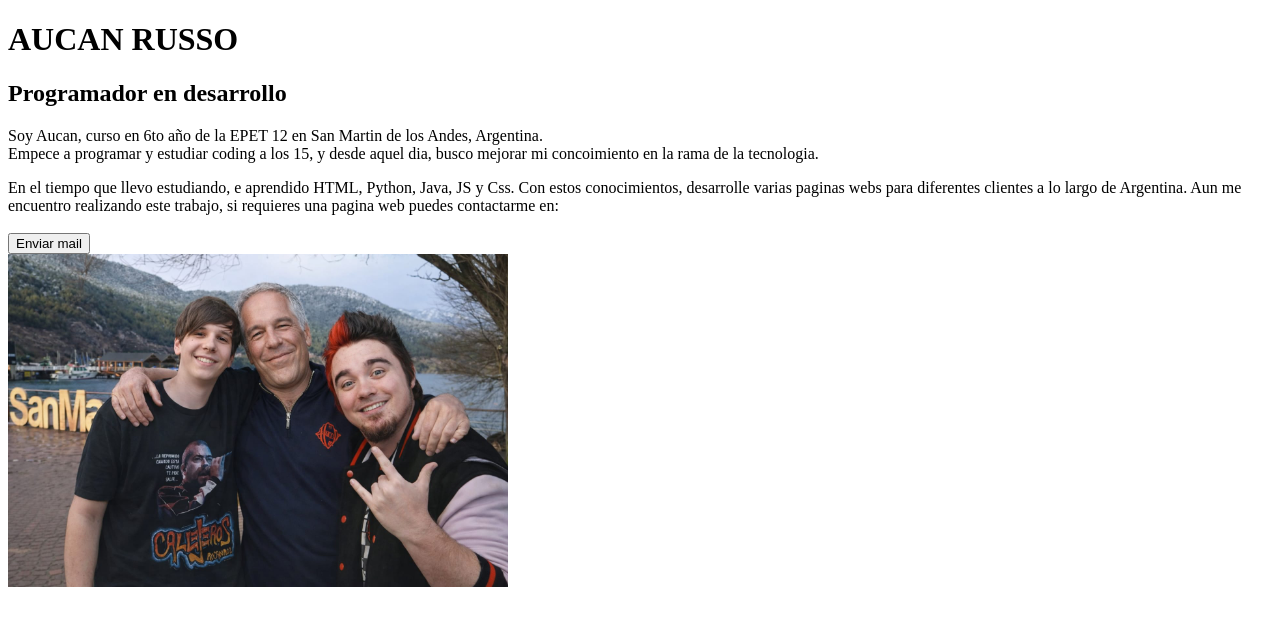
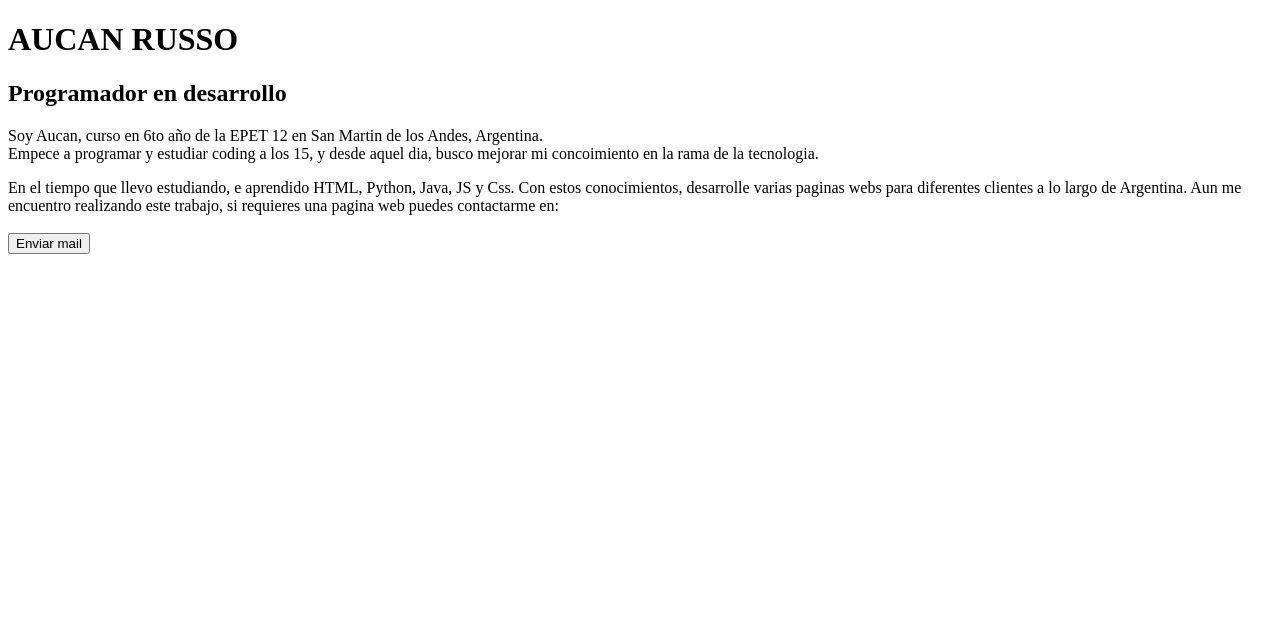
Before and after one commit to Aucan-10/Repositorio1, a plain HTML site: page index.html in a window 1280 px wide. Drawn offline with Linux system fonts and the light colour scheme.

Commit message:
v1.3 - Corecciones

```diff
--- a/index.html
+++ b/index.html
@@ -32,13 +32,6 @@
         Enviar mail
       </button>
     </div>
-    <img
-      id="imagen"
-      src="./WhatsApp Image 2026-03-06 at 19.22.34.jpeg"
-      alt=""
-      class="imagen"
-    />
-    <div id="cuerpo"></div>
     <link rel="stylesheet" href="styles.css" />
   </body>
 </html>
```
Also changed, not shown: WhatsApp Image 2026-03-06 at 19.22.34.jpeg (deleted).
